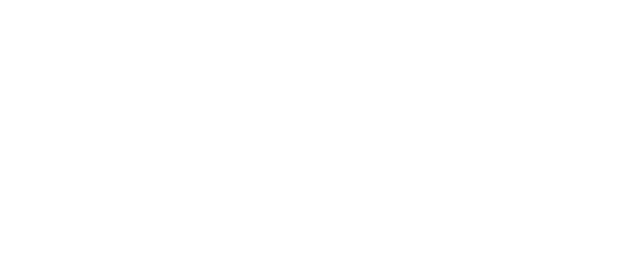
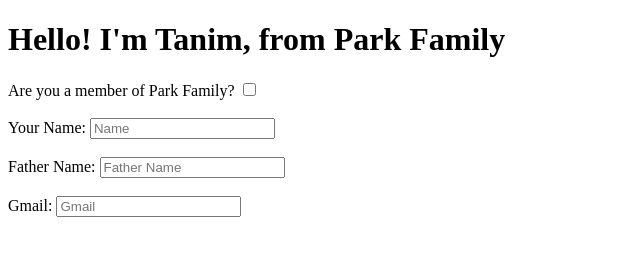
Before and after one commit to tanimtanvirsafari/Our-Park-Family, a plain HTML site: page index.html in a window 1280 px wide. Shown: the whole page, without its empty margins (0-640 px from the left). Drawn offline with Linux system fonts and the light colour scheme.

Commit message:
input information

```diff
--- a/index.html
+++ b/index.html
@@ -7,6 +7,20 @@
     <link rel="stylesheet" href="./style.css">
 </head>
 <body>
-    <h1></h1>
+    <h1>Hello! I'm Tanim, from Park Family</h1>
+    Are you a member of Park Family? <input type="checkbox" placeholder="Yes/No">
+    <br>
+    <br>
+    Your Name: <input type="text" placeholder="Name">
+    <br>
+    <br>
+    Father Name: <input type="text" placeholder="Father Name">
+    <br>
+    <br>
+    Gmail: <input type="text" placeholder="Gmail">
+    <br>
+    <br>
+
+
 </body>
 </html>
```
